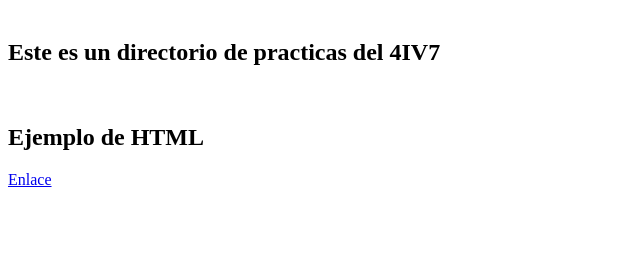
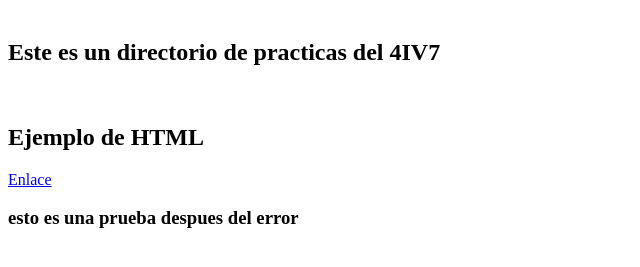
Before and after one commit to Ketzalli22/4IV7_PSW_ALEGRE_VIRAMONTES_DIANA_KETZALLI, a plain HTML site: page index.html in a window 1280 px wide. Shown: the part 79-346 px from the top of the page, without its empty margins (0-640 px from the left). Drawn offline with Linux system fonts and the light colour scheme.

Commit message:
Ejemplo de commit

```diff
--- a/index.html
+++ b/index.html
@@ -11,5 +11,8 @@
     <h2>Este es un directorio de practicas del 4IV7</h2>
     <br>
     <h2>Ejemplo de HTML</h2> <a href="02HTML/index.html">Enlace</a>
+    <br>
+    <h3>esto es una prueba despues del error</h3>
+
 </body>
 </html>
```
